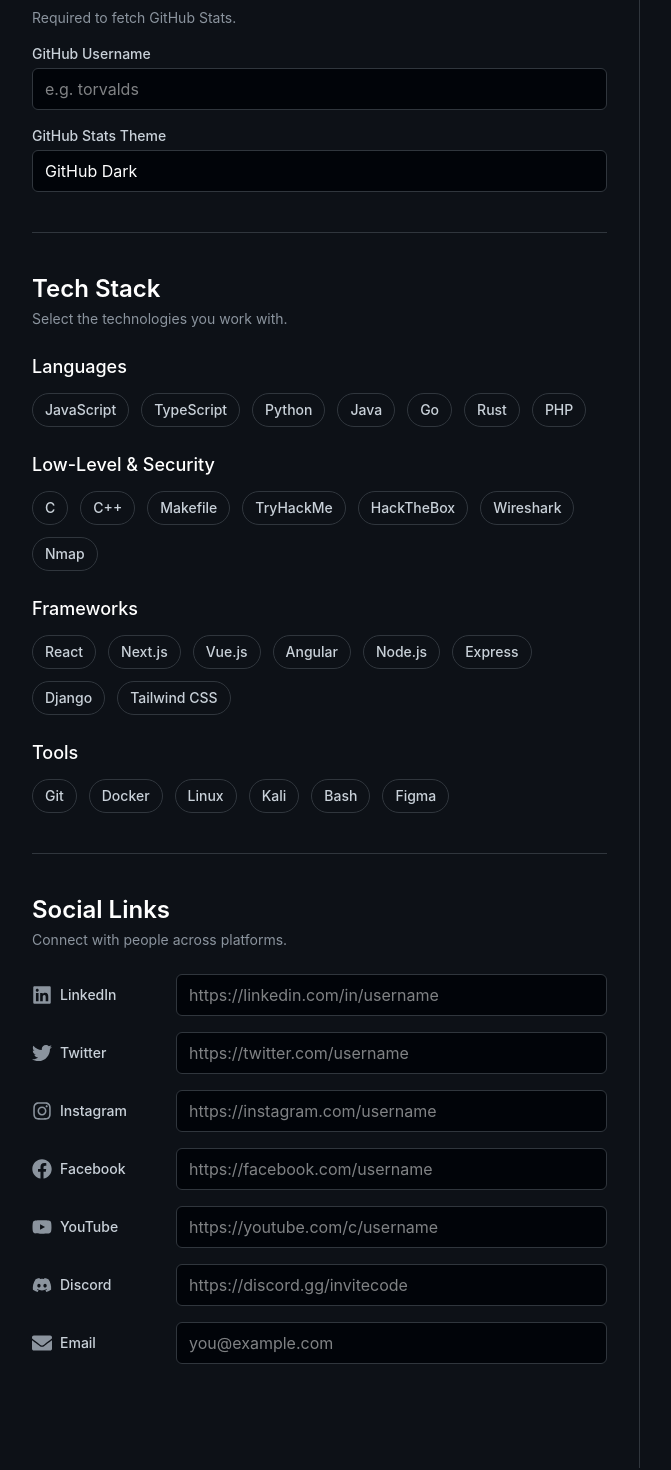
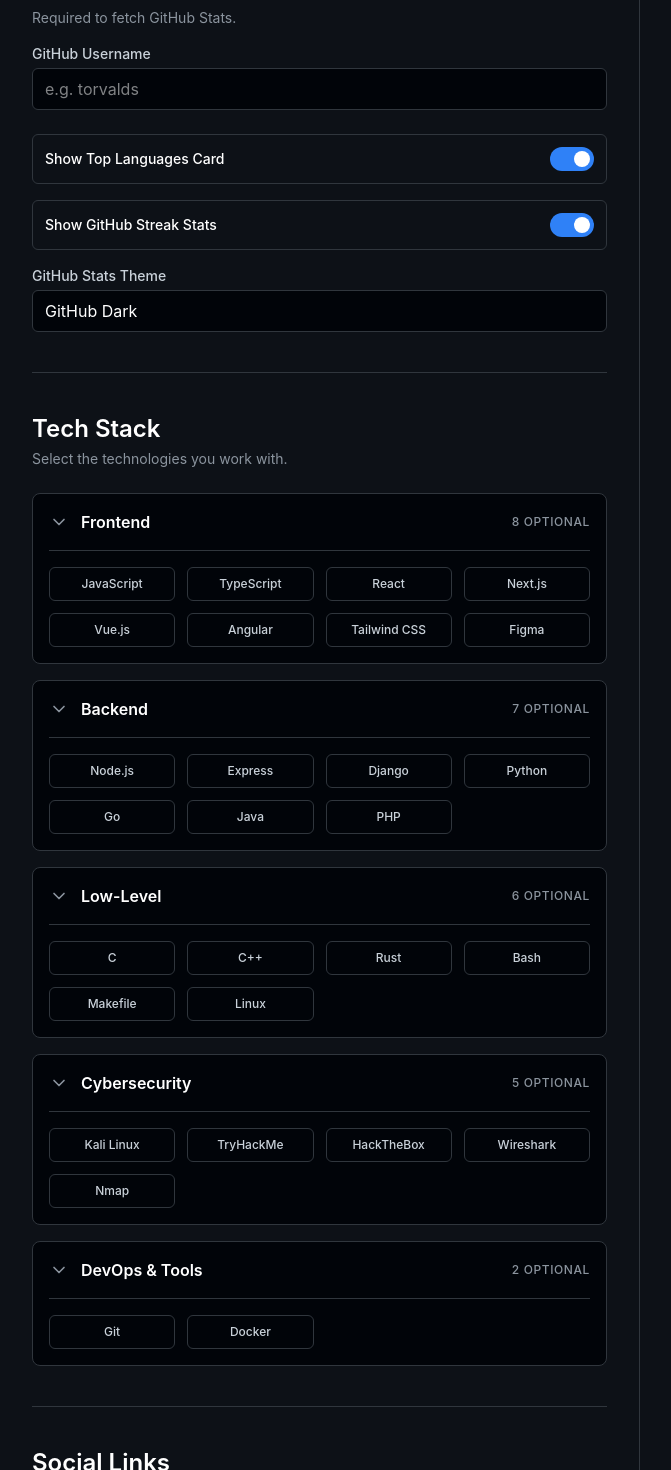
Before and after one commit to imadaghoukad/readme-generator, a React (Vite) app: page / in a window 1280 px wide. Shown: the part 540-2010 px from the top of the page, without its empty margins (0-671 px from the left). Built offline with nearby package versions, Linux system fonts and the light colour scheme.

Commit message:
Pro Update: Cybersecurity and Low-Level categories added

```diff
--- a/src/App.jsx
+++ b/src/App.jsx
@@ -1,4 +1,4 @@
-import { useState } from 'react';
+import { useState, useEffect } from 'react';
 import FormInputs from './components/FormInputs';
 import TechStackSelector from './components/TechStackSelector';
 import SocialLinks from './components/SocialLinks';
@@ -8,7 +8,16 @@ import { Toaster } from 'react-hot-toast';
 import './index.css';
 
 function App() {
-  const [data, setData] = useState({
+  const [data, setData] = useState(() => {
+    const saved = localStorage.getItem('github-readme-generator-data');
+    if (saved) {
+      try {
+        return JSON.parse(saved);
+      } catch (e) {
+        console.error("Failed to parse saved data", e);
+      }
+    }
+    return {
       name: '',
       subtitle: '',
       about: '',
@@ -23,8 +32,15 @@ function App() {
         discord: '',
         email: ''
       },
-    statsTheme: 'github_dark'
+      statsTheme: 'github_dark',
+      showLanguages: true,
+      showStreak: true
+    };
   });
+
+  useEffect(() => {
+    localStorage.setItem('github-readme-generator-data', JSON.stringify(data));
+  }, [data]);
 
   const updateData = (section, value) => {
     setData(prev => ({ ...prev, [section]: value }));
--- a/src/components/FormInputs.jsx
+++ b/src/components/FormInputs.jsx
@@ -54,6 +54,28 @@ export default function FormInputs({ data, updateData }) {
           />
         </div>
 
+        <div className="mt-6 space-y-4">
+          <div className="flex items-center justify-between p-3 rounded-md bg-[var(--color-github-dark)] border border-[var(--color-github-border)]">
+            <span className="text-sm font-medium text-white">Show Top Languages Card</span>
+            <button
+              onClick={() => updateData('showLanguages', !data.showLanguages)}
+              className={`relative inline-flex h-6 w-11 items-center rounded-full transition-colors focus:outline-none ${data.showLanguages ? 'bg-[var(--color-github-accent)]' : 'bg-slate-700'}`}
+            >
+              <span className={`inline-block h-4 w-4 transform rounded-full bg-white transition-transform ${data.showLanguages ? 'translate-x-6' : 'translate-x-1'}`} />
+            </button>
+          </div>
+
+          <div className="flex items-center justify-between p-3 rounded-md bg-[var(--color-github-dark)] border border-[var(--color-github-border)]">
+            <span className="text-sm font-medium text-white">Show GitHub Streak Stats</span>
+            <button
+              onClick={() => updateData('showStreak', !data.showStreak)}
+              className={`relative inline-flex h-6 w-11 items-center rounded-full transition-colors focus:outline-none ${data.showStreak ? 'bg-[var(--color-github-accent)]' : 'bg-slate-700'}`}
+            >
+              <span className={`inline-block h-4 w-4 transform rounded-full bg-white transition-transform ${data.showStreak ? 'translate-x-6' : 'translate-x-1'}`} />
+            </button>
+          </div>
+        </div>
+
         <div className="mt-4">
           <label className="block text-sm font-medium text-[var(--color-github-text)] mb-1">GitHub Stats Theme</label>
           <select
--- a/src/components/TechStackSelector.jsx
+++ b/src/components/TechStackSelector.jsx
@@ -1,43 +1,64 @@
+import { useState } from 'react';
+import { ChevronDown, ChevronRight } from 'lucide-react';
+
 const techCategories = {
-  Languages: [
-    { name: 'JavaScript', badge: 'JavaScript-F7DF1E?style=for-the-badge&logo=javascript&logoColor=black' },
-    { name: 'TypeScript', badge: 'TypeScript-007ACC?style=for-the-badge&logo=typescript&logoColor=white' },
-    { name: 'Python', badge: 'Python-14354C?style=for-the-badge&logo=python&logoColor=white' },
-    { name: 'Java', badge: 'Java-ED8B00?style=for-the-badge&logo=openjdk&logoColor=white' },
-    { name: 'Go', badge: 'Go-00ADD8?style=for-the-badge&logo=go&logoColor=white' },
-    { name: 'Rust', badge: 'Rust-000000?style=for-the-badge&logo=rust&logoColor=white' },
-    { name: 'PHP', badge: 'PHP-777BB4?style=for-the-badge&logo=php&logoColor=white' }
+  // ... (same as before)
+  Frontend: [
+    { name: 'JavaScript', badge: 'JavaScript-F7DF1E?style=for-the-badge&logo=javascript&logoColor=black', category: 'Frontend' },
+    { name: 'TypeScript', badge: 'TypeScript-007ACC?style=for-the-badge&logo=typescript&logoColor=white', category: 'Frontend' },
+    { name: 'React', badge: 'React-20232A?style=for-the-badge&logo=react&logoColor=61DAFB', category: 'Frontend' },
+    { name: 'Next.js', badge: 'Next-black?style=for-the-badge&logo=next.js&logoColor=white', category: 'Frontend' },
+    { name: 'Vue.js', badge: 'Vue.js-35495E?style=for-the-badge&logo=vue.js&logoColor=4FC08D', category: 'Frontend' },
+    { name: 'Angular', badge: 'Angular-DD0031?style=for-the-badge&logo=angular&logoColor=white', category: 'Frontend' },
+    { name: 'Tailwind CSS', badge: 'Tailwind_CSS-38B2AC?style=for-the-badge&logo=tailwind-css&logoColor=white', category: 'Frontend' },
+    { name: 'Figma', badge: 'Figma-F24E1E?style=for-the-badge&logo=figma&logoColor=white', category: 'Frontend' }
   ],
-  'Low-Level & Security': [
-    { name: 'C', badge: 'C-00599C?style=for-the-badge&logo=c&logoColor=white' },
-    { name: 'C++', badge: 'C%2B%2B-00599C?style=for-the-badge&logo=c%2B%2B&logoColor=white' },
-    { name: 'Makefile', badge: 'Makefile-000000?style=for-the-badge&logo=make&logoColor=white' },
-    { name: 'TryHackMe', badge: 'TryHackMe-212c42?style=for-the-badge&logo=tryhackme&logoColor=white' },
-    { name: 'HackTheBox', badge: 'HackTheBox-111921?style=for-the-badge&logo=hackthebox&logoColor=9fef00' },
-    { name: 'Wireshark', badge: 'Wireshark-1679A7?style=for-the-badge&logo=wireshark&logoColor=white' },
-    { name: 'Nmap', badge: 'Nmap-4F5E6B?style=for-the-badge&logo=nmap&logoColor=white' }
+  Backend: [
+    { name: 'Node.js', badge: 'Node.js-43853D?style=for-the-badge&logo=node.js&logoColor=white', category: 'Backend' },
+    { name: 'Express', badge: 'Express.js-404D59?style=for-the-badge&logo=express&logoColor=white', category: 'Backend' },
+    { name: 'Django', badge: 'Django-092E20?style=for-the-badge&logo=django&logoColor=white', category: 'Backend' },
+    { name: 'Python', badge: 'Python-14354C?style=for-the-badge&logo=python&logoColor=white', category: 'Backend' },
+    { name: 'Go', badge: 'Go-00ADD8?style=for-the-badge&logo=go&logoColor=white', category: 'Backend' },
+    { name: 'Java', badge: 'Java-ED8B00?style=for-the-badge&logo=openjdk&logoColor=white', category: 'Backend' },
+    { name: 'PHP', badge: 'PHP-777BB4?style=for-the-badge&logo=php&logoColor=white', category: 'Backend' }
   ],
-  Frameworks: [
-    { name: 'React', badge: 'React-20232A?style=for-the-badge&logo=react&logoColor=61DAFB' },
-    { name: 'Next.js', badge: 'Next-black?style=for-the-badge&logo=next.js&logoColor=white' },
-    { name: 'Vue.js', badge: 'Vue.js-35495E?style=for-the-badge&logo=vue.js&logoColor=4FC08D' },
-    { name: 'Angular', badge: 'Angular-DD0031?style=for-the-badge&logo=angular&logoColor=white' },
-    { name: 'Node.js', badge: 'Node.js-43853D?style=for-the-badge&logo=node.js&logoColor=white' },
-    { name: 'Express', badge: 'Express.js-404D59?style=for-the-badge&logo=express&logoColor=white' },
-    { name: 'Django', badge: 'Django-092E20?style=for-the-badge&logo=django&logoColor=white' },
-    { name: 'Tailwind CSS', badge: 'Tailwind_CSS-38B2AC?style=for-the-badge&logo=tailwind-css&logoColor=white' }
+  'Low-Level': [
+    { name: 'C', badge: 'C-00599C?style=for-the-badge&logo=c&logoColor=white', category: 'Low-Level' },
+    { name: 'C++', badge: 'C%2B%2B-00599C?style=for-the-badge&logo=c%2B%2B&logoColor=white', category: 'Low-Level' },
+    { name: 'Rust', badge: 'Rust-000000?style=for-the-badge&logo=rust&logoColor=white', category: 'Low-Level' },
+    { name: 'Bash', badge: 'GNU%20Bash-4EAA25?style=for-the-badge&logo=GNU%20Bash&logoColor=white', category: 'Low-Level' },
+    { name: 'Makefile', badge: 'Makefile-000000?style=for-the-badge&logo=make&logoColor=white', category: 'Low-Level' },
+    { name: 'Linux', badge: 'Linux-FCC624?style=for-the-badge&logo=linux&logoColor=black', category: 'Low-Level' }
   ],
-  Tools: [
-    { name: 'Git', badge: 'Git-F05032?style=for-the-badge&logo=git&logoColor=white' },
-    { name: 'Docker', badge: 'Docker-2CA5E0?style=for-the-badge&logo=docker&logoColor=white' },
-    { name: 'Linux', badge: 'Linux-FCC624?style=for-the-badge&logo=linux&logoColor=black' },
-    { name: 'Kali', badge: 'Kali_Linux-557C94?style=for-the-badge&logo=kali-linux&logoColor=white' },
-    { name: 'Bash', badge: 'GNU%20Bash-4EAA25?style=for-the-badge&logo=GNU%20Bash&logoColor=white' },
-    { name: 'Figma', badge: 'Figma-F24E1E?style=for-the-badge&logo=figma&logoColor=white' }
+  Cybersecurity: [
+    { name: 'Kali Linux', badge: 'Kali_Linux-557C94?style=for-the-badge&logo=kali-linux&logoColor=white', category: 'Cybersecurity' },
+    { name: 'TryHackMe', badge: 'TryHackMe-212c42?style=for-the-badge&logo=tryhackme&logoColor=white', category: 'Cybersecurity' },
+    { name: 'HackTheBox', badge: 'HackTheBox-111921?style=for-the-badge&logo=hackthebox&logoColor=9fef00', category: 'Cybersecurity' },
+    { name: 'Wireshark', badge: 'Wireshark-1679A7?style=for-the-badge&logo=wireshark&logoColor=white', category: 'Cybersecurity' },
+    { name: 'Nmap', badge: 'Nmap-4F5E6B?style=for-the-badge&logo=nmap&logoColor=white', category: 'Cybersecurity' }
+  ],
+  'DevOps & Tools': [
+    { name: 'Git', badge: 'Git-F05032?style=for-the-badge&logo=git&logoColor=white', category: 'DevOps & Tools' },
+    { name: 'Docker', badge: 'Docker-2CA5E0?style=for-the-badge&logo=docker&logoColor=white', category: 'DevOps & Tools' }
   ]
 };
 
 export default function TechStackSelector({ selectedTech, updateTech }) {
+  const [expandedCategories, setExpandedCategories] = useState({
+    Frontend: true,
+    Backend: true,
+    'Low-Level': true,
+    Cybersecurity: true,
+    'DevOps & Tools': true
+  });
+
+  const toggleCategory = (category) => {
+    setExpandedCategories(prev => ({
+      ...prev,
+      [category]: !prev[category]
+    }));
+  };
+
   const toggleTech = (tech) => {
     if (selectedTech.some(t => t.name === tech.name)) {
       updateTech(selectedTech.filter(t => t.name !== tech.name));
@@ -53,17 +74,41 @@ export default function TechStackSelector({ selectedTech, updateTech }) {
         <p className="text-[var(--color-github-text-muted)] text-sm mb-4">Select the technologies you work with.</p>
       </div>
 
-      {Object.entries(techCategories).map(([category, items]) => (
-        <div key={category} className="space-y-3">
-          <h3 className="text-lg font-medium text-white">{category}</h3>
-          <div className="flex flex-wrap gap-3">
+      <div className="space-y-4">
+        {Object.entries(techCategories).map(([category, items]) => {
+          const isExpanded = expandedCategories[category];
+          const selectedInCategory = items.filter(tech => selectedTech.some(t => t.name === tech.name)).length;
+
+          return (
+            <div key={category} className="border border-[var(--color-github-border)] rounded-lg overflow-hidden bg-[var(--color-github-darker)]">
+              <button
+                onClick={() => toggleCategory(category)}
+                className="w-full flex items-center justify-between p-4 hover:bg-[var(--color-github-dark)] transition-colors text-left"
+              >
+                <div className="flex items-center gap-3">
+                  {isExpanded ? <ChevronDown className="w-5 h-5 text-[var(--color-github-text-muted)]" /> : <ChevronRight className="w-5 h-5 text-[var(--color-github-text-muted)]" />}
+                  <span className="font-semibold text-white">{category}</span>
+                  {selectedInCategory > 0 && (
+                    <span className="bg-[var(--color-github-accent)] text-white text-xs px-2 py-0.5 rounded-full">
+                      {selectedInCategory}
+                    </span>
+                  )}
+                </div>
+                <span className="text-xs text-[var(--color-github-text-muted)] uppercase tracking-wider font-medium">
+                  {items.length} optional
+                </span>
+              </button>
+
+              {isExpanded && (
+                <div className="p-4 pt-0">
+                  <div className="grid grid-cols-2 sm:grid-cols-3 md:grid-cols-4 gap-3 border-t border-[var(--color-github-border)] pt-4">
                     {items.map(tech => {
                       const isSelected = selectedTech.some(t => t.name === tech.name);
                       return (
                         <button
                           key={tech.name}
                           onClick={() => toggleTech(tech)}
-                  className={`flex items-center gap-2 px-3 py-1.5 rounded-full border text-sm font-medium transition-all duration-200 ease-in-out hover:-translate-y-0.5 \${
+                          className={`flex items-center justify-center text-center px-3 py-2 rounded-md border text-xs font-medium transition-all duration-200 ease-in-out ${
                             isSelected
                               ? 'bg-[var(--color-github-accent)]/20 border-[var(--color-github-accent)] text-[var(--color-github-accent)] shadow-[0_0_10px_rgba(47,129,247,0.3)]'
                               : 'bg-[var(--color-github-darker)] border-[var(--color-github-border)] text-[var(--color-github-text)] hover:border-[var(--color-github-text-muted)] hover:text-white'
@@ -75,7 +120,11 @@ export default function TechStackSelector({ selectedTech, updateTech }) {
                     })}
                   </div>
                 </div>
-      ))}
+              )}
+            </div>
+          );
+        })}
+      </div>
     </div>
   );
 }
```
Also changed, not shown: src/components/PreviewCodePanel.jsx (+32 -14 lines), src/index.css (+9 -0 lines), src/utils/markdownGenerator.js (+24 -4 lines). Lines whose indentation alone changed are shown as unchanged.
